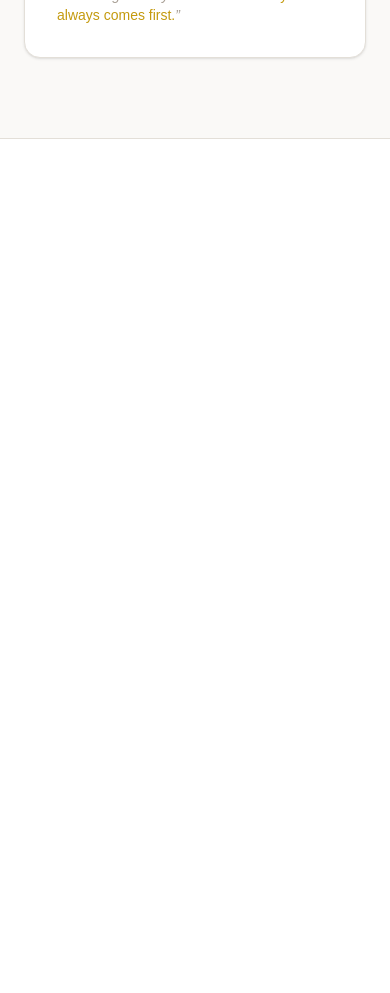
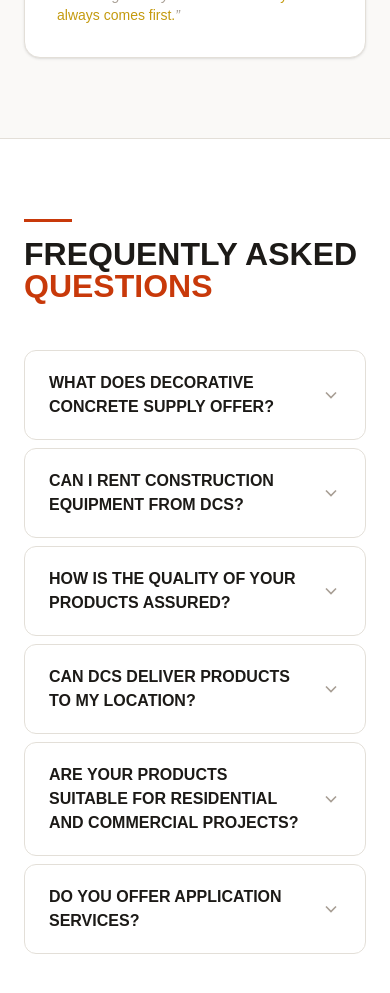
Before and after one commit to jose0-0/Decorative-Concrete-Supply, a Next.js app in the folder dcslv/: page / in a window 390 px wide. Shown: the part 10000-10993 px from the top of the page. Before the commit the page ends 10139 px from the top, so only its background shows below. Built offline with nearby package versions, Linux system fonts and the light colour scheme.

Commit message:
created a FAQ section

```diff
--- a/dcslv/app/page.tsx
+++ b/dcslv/app/page.tsx
@@ -9,6 +9,7 @@
   Testimonials,
   Promostrip,
   Locations,
+  FAQ,
 } from "@/components";
 
 export default function Home() {
@@ -24,6 +25,7 @@
       <Testimonials />
       <Promostrip />
       <Locations />
+      <FAQ />
     </div>
   );
 }
--- /dev/null
+++ b/dcslv/components/FAQ.tsx
@@ -0,0 +1,135 @@
+"use client";
+import { useState, useCallback } from "react";
+
+interface FaqItem {
+  question: string;
+  answer: string;
+}
+
+const faqs: FaqItem[] = [
+  {
+    question: "What does Decorative Concrete Supply offer?",
+    answer:
+      "We offer a comprehensive range of top-quality concrete supplies, including concrete mixes, additives, epoxy supplies, sealers, overlays, stains, construction tools, waterproofing solutions, and more — plus equipment rentals.",
+  },
+  {
+    question: "Can I rent construction equipment from DCS?",
+    answer:
+      "Absolutely! We provide construction equipment rentals at both locations. Walk-behind grinders and vacuums are available, and we deliver and pick up. Surface Prep Rentals has closed its storefront, but rentals continue in-house at both DCS locations.",
+  },
+  {
+    question: "How is the quality of your products assured?",
+    answer:
+      "We source supplies from trusted manufacturers including Mapei, Euclid Chemical, Life Specialty Coatings, Bon Tools, Makita, and many more. Our 30+ years of experience mean we only carry products we stand behind.",
+  },
+  {
+    question: "Can DCS deliver products to my location?",
+    answer:
+      "We primarily offer in-store pickup at our two Las Vegas locations. Some items may be available for delivery depending on your location and order details — contact us to check.",
+  },
+  {
+    question:
+      "Are your products suitable for residential and commercial projects?",
+    answer:
+      "Yes — our wide selection caters to both. Whether it's a small DIY project or a large-scale commercial undertaking, we have the right products and can help you choose the best options for your budget.",
+  },
+  {
+    question: "Do you offer application services?",
+    answer:
+      "No — we are a supply store. We sell the materials and provide expert guidance, but do not perform any applications. Our team will help you choose the right products and share best practices for your project.",
+  },
+];
+const FAQ = () => {
+  // Tracks the index of the open item — null means all closed
+  const [openIndex, setOpenIndex] = useState<number | null>(null);
+
+  const toggle = useCallback((index: number) => {
+    setOpenIndex((prev) => (prev === index ? null : index));
+  }, []);
+  return (
+    <>
+      <section className="max-w-4xl mx-auto px-6 py-20">
+        {/* Section header */}
+        <div className="mb-12 reveal">
+          <div className="section-rule" />
+          <h2
+            className="font-head font-black uppercase text-stone-900 leading-none"
+            style={{ fontSize: "clamp(32px, 5vw, 52px)" }}
+          >
+            Frequently Asked <span className="text-brand">Questions</span>
+          </h2>
+        </div>
+
+        {/* Accordion list */}
+        <dl className="space-y-2 reveal">
+          {faqs.map((faq, index) => {
+            const isOpen = openIndex === index;
+
+            return (
+              <div
+                key={faq.question}
+                className="border border-stone-200 rounded-xl overflow-hidden bg-white"
+              >
+                {/* Question / trigger */}
+                <dt>
+                  <button
+                    onClick={() => toggle(index)}
+                    aria-expanded={isOpen}
+                    aria-controls={`faq-answer-${index}`}
+                    id={`faq-question-${index}`}
+                    className="w-full flex justify-between items-center gap-4 px-6 py-5 cursor-pointer hover:bg-stone-50 transition-colors text-left"
+                  >
+                    <span className="font-head font-bold text-base uppercase text-stone-900">
+                      {faq.question}
+                    </span>
+
+                    {/* Animated chevron */}
+                    <ChevronIcon
+                      className={`w-5 h-5 text-stone-400 shrink-0 transition-transform duration-300 ${
+                        isOpen ? "rotate-180" : ""
+                      }`}
+                    />
+                  </button>
+                </dt>
+
+                {/* Answer / panel */}
+                <dd
+                  id={`faq-answer-${index}`}
+                  role="region"
+                  aria-labelledby={`faq-question-${index}`}
+                  className={`overflow-hidden transition-all duration-400 ease-in-out ${
+                    isOpen ? "max-h-96" : "max-h-0"
+                  }`}
+                  style={{
+                    transition: "max-height 0.4s ease, padding 0.3s ease",
+                  }}
+                >
+                  <p className="px-6 pb-5 text-sm text-stone-500 leading-relaxed font-light">
+                    {faq.answer}
+                  </p>
+                </dd>
+              </div>
+            );
+          })}
+        </dl>
+      </section>
+    </>
+  );
+};
+
+export default FAQ;
+
+function ChevronIcon({ className }: { className?: string }) {
+  return (
+    <svg
+      className={className}
+      fill="none"
+      stroke="currentColor"
+      strokeWidth={2}
+      viewBox="0 0 24 24"
+      aria-hidden="true"
+    >
+      <polyline points="6 9 12 15 18 9" />
+    </svg>
+  );
+}
--- a/dcslv/components/index.ts
+++ b/dcslv/components/index.ts
@@ -9,6 +9,7 @@
 import Testimonials from "./Testimonials";
 import Promostrip from "./Promostrip";
 import Locations from "./Locations";
+import FAQ from "./FAQ";
 
 export {
   Nav,
@@ -22,4 +23,5 @@
   Testimonials,
   Promostrip,
   Locations,
+  FAQ,
 };
```
